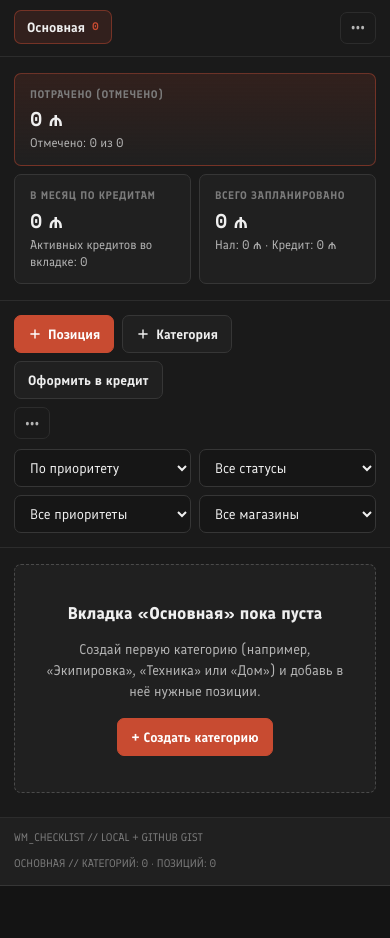
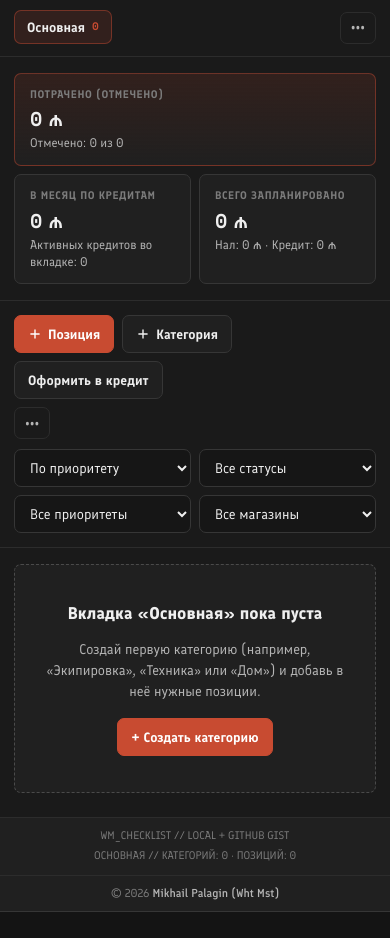
Before and after one commit to whtmst/checklist, a plain HTML site: page index.html in a window 390 px wide. Shown: the part 56-994 px from the top of the page. Drawn offline with Linux system fonts and the light colour scheme.

Commit message:
Add two-tier footer with copyright and author link
- Restructure footer into top and bottom sections
- Add copyright line with link to author site
- Add responsive styles for narrow screens

```diff
--- a/css/styles.css
+++ b/css/styles.css
@@ -1036,19 +1036,44 @@ a.badge-store-link:hover {
   margin-top: 4px;
 }
 
-/* Футер */
+/* Двухэтажный футер */
 .app-footer {
   display: flex;
-  justify-content: space-between;
-  align-items: center;
-  gap: 10px;
-  padding: 12px 18px;
+  flex-direction: column;
   border-top: 1px solid var(--border-subtle);
   background-color: var(--bg-surface);
   font-family: var(--font-mono);
   font-size: 11px;
   color: var(--text-muted);
+}
+
+.footer-top {
+  display: flex;
+  justify-content: space-between;
+  align-items: center;
+  gap: 8px 12px;
+  padding: 10px 18px;
   flex-wrap: wrap;
+}
+
+.footer-bottom {
+  padding: 9px 18px;
+  border-top: 1px solid var(--border-subtle);
+  text-align: center;
+  font-size: 11.5px;
+  color: var(--text-muted);
+}
+
+.footer-copy-link {
+  color: var(--text-secondary);
+  font-weight: 500;
+  text-decoration: none;
+  transition: color 0.14s ease;
+}
+
+.footer-copy-link:hover {
+  color: var(--accent);
+  text-decoration: none;
 }
 
 /* Модальные окна */
@@ -2184,3 +2209,22 @@ a.badge-store-link:hover {
     font-size: 12.5px;
   }
 }
+
+@media (max-width: 760px) {
+  .app-footer {
+    padding-left: 0;
+    padding-right: 0;
+  }
+
+  .footer-top {
+    flex-direction: column;
+    align-items: center;
+    text-align: center;
+    gap: 4px;
+    padding: 10px 14px;
+  }
+
+  .footer-bottom {
+    padding: 9px 14px;
+  }
+}
--- a/index.html
+++ b/index.html
@@ -112,10 +112,15 @@
     <!-- Основной список категорий и позиций (всегда чистый, без лишних блоков) -->
     <main class="checklist-main" id="checklistRoot"></main>
 
-    <!-- Футер -->
+    <!-- Двухэтажный футер -->
     <footer class="app-footer">
-      <span class="footer-left">WM_CHECKLIST // LOCAL + GITHUB GIST</span>
-      <span class="footer-right" id="footerStats">READY</span>
+      <div class="footer-top">
+        <span class="footer-left">WM_CHECKLIST // LOCAL + GITHUB GIST</span>
+        <span class="footer-right" id="footerStats">READY</span>
+      </div>
+      <div class="footer-bottom">
+        © 2026 <a class="footer-copy-link" href="https://whtmst.github.io/" target="_blank" rel="noopener noreferrer">Mikhail Palagin (Wht Mst)</a>
+      </div>
     </footer>
   </div>
 
```
